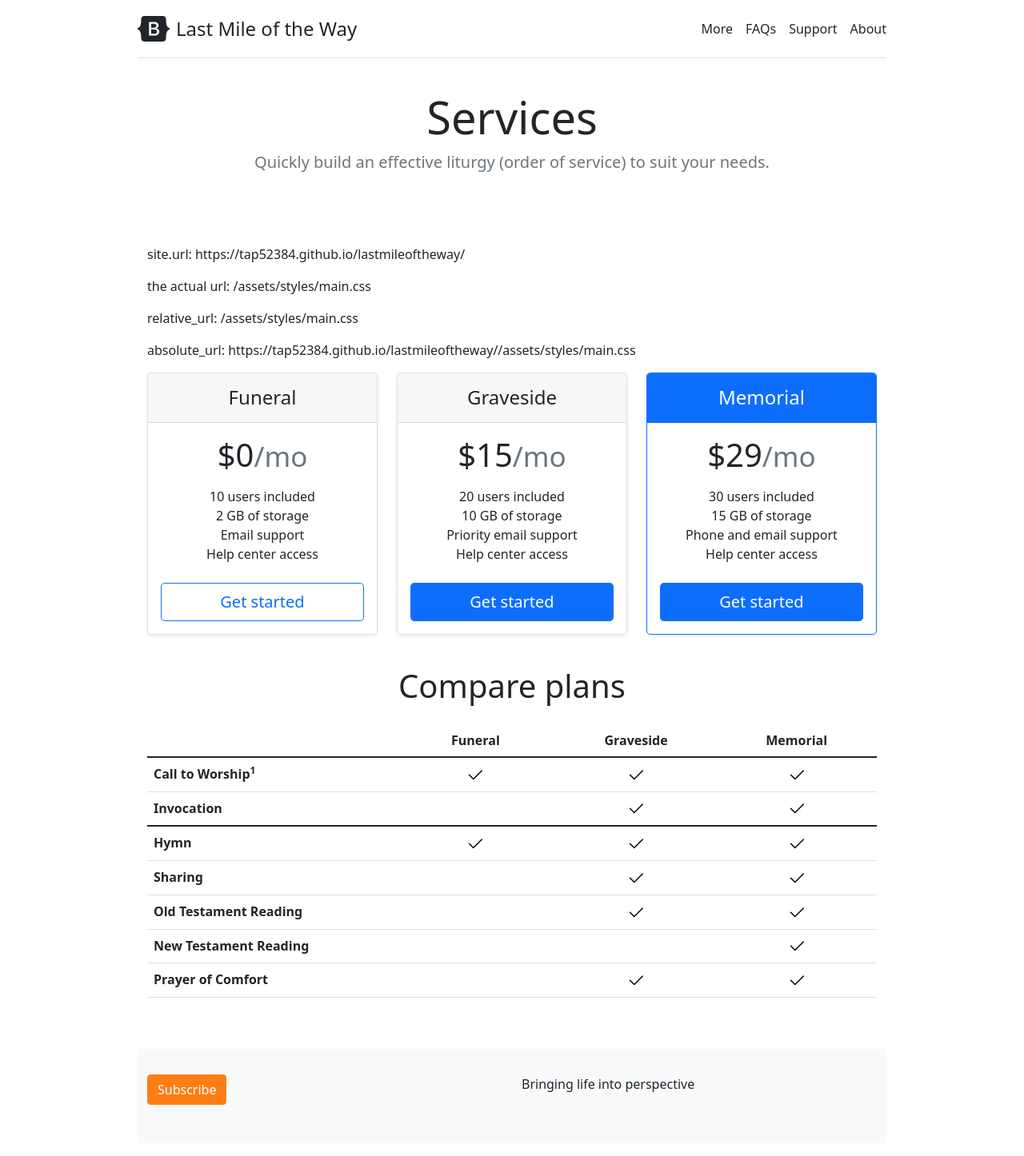
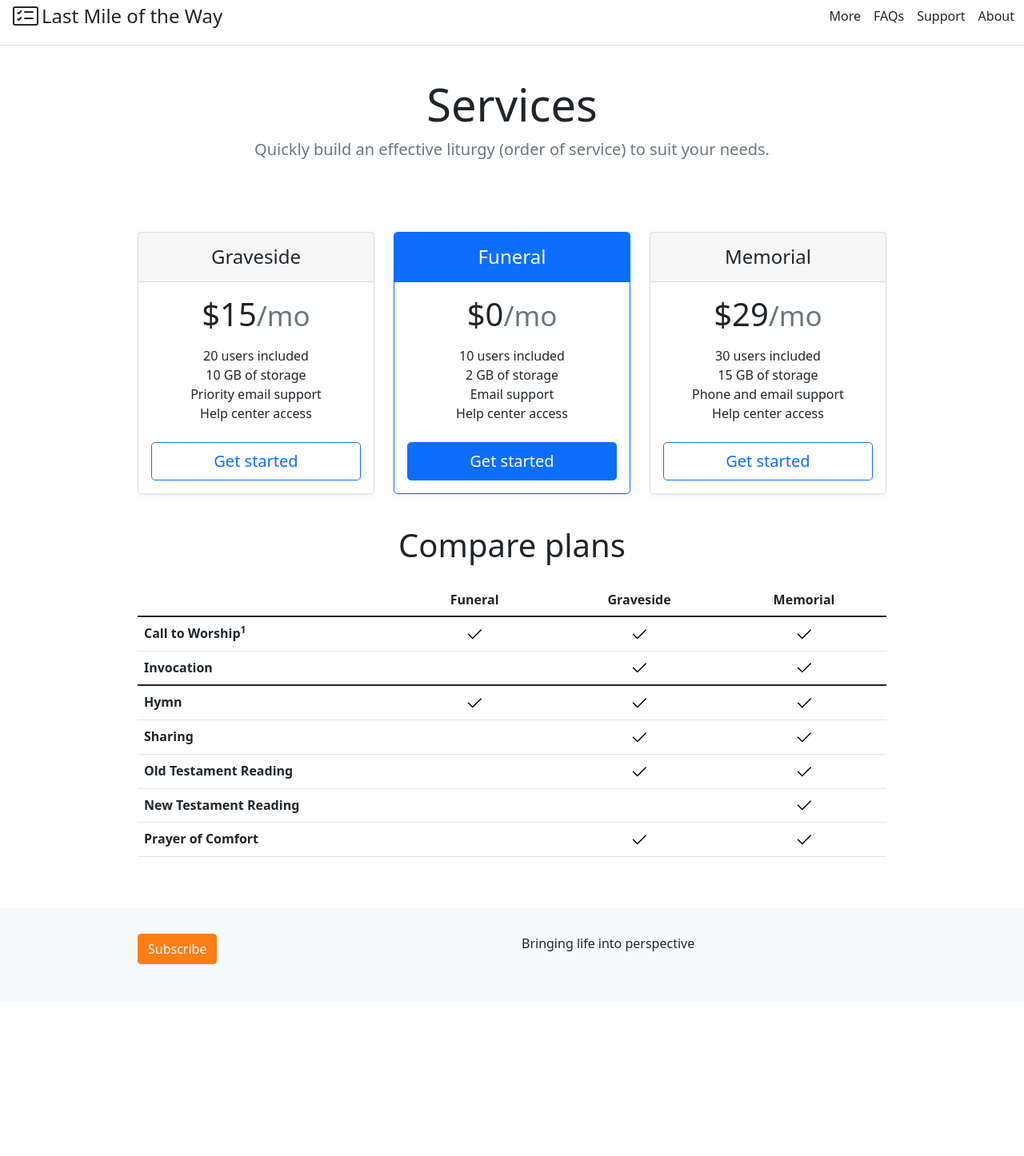
Before and after one commit to zplewis/lastmileoftheway, a Jekyll site: the page built from docs/index.html, in a window 1280 px wide. Shown: the whole page at 80% size. Built offline with Jekyll 4.4.1, drawn with Linux system fonts in a browser that asks for light colours; after the commit the page ends 1254 px from its top, so only the background shows below that.

Commit message:
Rearrange cards and put funeral in the middle

```diff
--- a/docs/_includes/components/comparison2.html
+++ b/docs/_includes/components/comparison2.html
@@ -1,10 +1,4 @@
 <main>
-
-    <p>site.url: {{ site.url }}</p>
-
-    <p>the actual url: /assets/styles/main.css</p>
-    <p>relative_url: {{ '/assets/styles/main.css' | relative_url }}</p>
-    <p>absolute_url: {{ '/assets/styles/main.css' | absolute_url }}</p>
 
     {% include components/services-cards.html %}
 
--- a/docs/_includes/components/services-cards.html
+++ b/docs/_includes/components/services-cards.html
@@ -1,21 +1,4 @@
 <div class="row row-cols-1 row-cols-md-3 mb-3 text-center">
-    <div class="col">
-      <div class="card mb-4 rounded-3 shadow-sm">
-        <div class="card-header py-3">
-          <h4 class="my-0 fw-normal">Funeral</h4>
-        </div>
-        <div class="card-body">
-          <h1 class="card-title pricing-card-title">$0<small class="text-muted fw-light">/mo</small></h1>
-          <ul class="list-unstyled mt-3 mb-4">
-            <li>10 users included</li>
-            <li>2 GB of storage</li>
-            <li>Email support</li>
-            <li>Help center access</li>
-          </ul>
-          <button type="button" class="w-100 btn btn-lg btn-outline-primary">Get started</button>
-        </div>
-      </div>
-    </div> <!-- /.col -->
     <div class="col">
       <div class="card mb-4 rounded-3 shadow-sm">
         <div class="card-header py-3">
@@ -29,13 +12,30 @@
             <li>Priority email support</li>
             <li>Help center access</li>
           </ul>
-          <button type="button" class="w-100 btn btn-lg btn-primary">Get started</button>
+          <button type="button" class="w-100 btn btn-lg btn-outline-primary">Get started</button>
         </div>
       </div>
-    </div>
+    </div> <!-- /.col -->
     <div class="col">
-      <div class="card mb-4 rounded-3 shadow-sm border-primary">
-        <div class="card-header py-3 text-white bg-primary border-primary">
+        <div class="card mb-4 rounded-3 shadow-sm border-primary">
+          <div class="card-header py-3 text-white bg-primary border-primary">
+            <h4 class="my-0 fw-normal">Funeral</h4>
+          </div>
+          <div class="card-body">
+            <h1 class="card-title pricing-card-title">$0<small class="text-muted fw-light">/mo</small></h1>
+            <ul class="list-unstyled mt-3 mb-4">
+              <li>10 users included</li>
+              <li>2 GB of storage</li>
+              <li>Email support</li>
+              <li>Help center access</li>
+            </ul>
+            <button type="button" class="w-100 btn btn-lg btn-primary">Get started</button>
+          </div>
+        </div> <!-- /.card -->
+      </div> <!-- /.col -->
+    <div class="col">
+      <div class="card mb-4 rounded-3 shadow-sm">
+        <div class="card-header py-3">
           <h4 class="my-0 fw-normal">Memorial</h4>
         </div>
         <div class="card-body">
@@ -46,7 +46,7 @@
             <li>Phone and email support</li>
             <li>Help center access</li>
           </ul>
-          <button type="button" class="w-100 btn btn-lg btn-primary">Get started</button>
+          <button type="button" class="w-100 btn btn-lg btn-outline-primary">Get started</button>
         </div>
       </div>
     </div>
--- a/docs/_includes/lastmileoftheway/header.html
+++ b/docs/_includes/lastmileoftheway/header.html
@@ -1,9 +1,11 @@
 <header>
-    <div class="d-flex flex-column flex-md-row align-items-center pb-3 mb-4 border-bottom">
+    <div class="container-fluid d-flex flex-column flex-md-row align-items-center pb-3 mb-4 border-bottom">
       <a href="/" class="d-flex align-items-center text-dark text-decoration-none">
-        <svg xmlns="http://www.w3.org/2000/svg" width="40" height="32" class="me-2" viewBox="0 0 118 94" role="img">
-            <title>Last Mile of the Way</title><path fill-rule="evenodd" clip-rule="evenodd" d="M24.509 0c-6.733 0-11.715 5.893-11.492 12.284.214 6.14-.064 14.092-2.066 20.577C8.943 39.365 5.547 43.485 0 44.014v5.972c5.547.529 8.943 4.649 10.951 11.153 2.002 6.485 2.28 14.437 2.066 20.577C12.794 88.106 17.776 94 24.51 94H93.5c6.733 0 11.714-5.893 11.491-12.284-.214-6.14.064-14.092 2.066-20.577 2.009-6.504 5.396-10.624 10.943-11.153v-5.972c-5.547-.529-8.934-4.649-10.943-11.153-2.002-6.484-2.28-14.437-2.066-20.577C105.214 5.894 100.233 0 93.5 0H24.508zM80 57.863C80 66.663 73.436 72 62.543 72H44a2 2 0 01-2-2V24a2 2 0 012-2h18.437c9.083 0 15.044 4.92 15.044 12.474 0 5.302-4.01 10.049-9.119 10.88v.277C75.317 46.394 80 51.21 80 57.863zM60.521 28.34H49.948v14.934h8.905c6.884 0 10.68-2.772 10.68-7.727 0-4.643-3.264-7.207-9.012-7.207zM49.948 49.2v16.458H60.91c7.167 0 10.964-2.876 10.964-8.281 0-5.406-3.903-8.178-11.425-8.178H49.948z" fill="currentColor"></path>
-        </svg>
+        <svg xmlns="http://www.w3.org/2000/svg" width="40" height="32" fill="currentColor" class="bi bi-card-checklist" viewBox="0 0 16 16" role="img">
+            <title>Last Mile of the Way</title>
+            <path d="M14.5 3a.5.5 0 0 1 .5.5v9a.5.5 0 0 1-.5.5h-13a.5.5 0 0 1-.5-.5v-9a.5.5 0 0 1 .5-.5h13zm-13-1A1.5 1.5 0 0 0 0 3.5v9A1.5 1.5 0 0 0 1.5 14h13a1.5 1.5 0 0 0 1.5-1.5v-9A1.5 1.5 0 0 0 14.5 2h-13z"/>
+            <path d="M7 5.5a.5.5 0 0 1 .5-.5h5a.5.5 0 0 1 0 1h-5a.5.5 0 0 1-.5-.5zm-1.496-.854a.5.5 0 0 1 0 .708l-1.5 1.5a.5.5 0 0 1-.708 0l-.5-.5a.5.5 0 1 1 .708-.708l.146.147 1.146-1.147a.5.5 0 0 1 .708 0zM7 9.5a.5.5 0 0 1 .5-.5h5a.5.5 0 0 1 0 1h-5a.5.5 0 0 1-.5-.5zm-1.496-.854a.5.5 0 0 1 0 .708l-1.5 1.5a.5.5 0 0 1-.708 0l-.5-.5a.5.5 0 0 1 .708-.708l.146.147 1.146-1.147a.5.5 0 0 1 .708 0z"/>
+          </svg>
         <span class="fs-4">Last Mile of the Way</span>
       </a>
 
--- a/docs/_layouts/lastmileoftheway.html
+++ b/docs/_layouts/lastmileoftheway.html
@@ -12,7 +12,7 @@
         </symbol>
       </svg>
 
-    <div class="container py-3">
+    <!-- <div class="container py-3"> -->
         {%- include lastmileoftheway/header.html -%}
 
         <main class="page-content py-5 flex-shrink-0" aria-label="Content">
@@ -22,7 +22,7 @@
         </main>
 
         {%- include footer.html -%}
-    </div> <!-- /.container py-3 -->
+    <!-- </div> -->
 
     <script src="{{ 'assets/js/bootstrap.bundle.min.js' | absolute_url }}"></script>
   </body>
```
